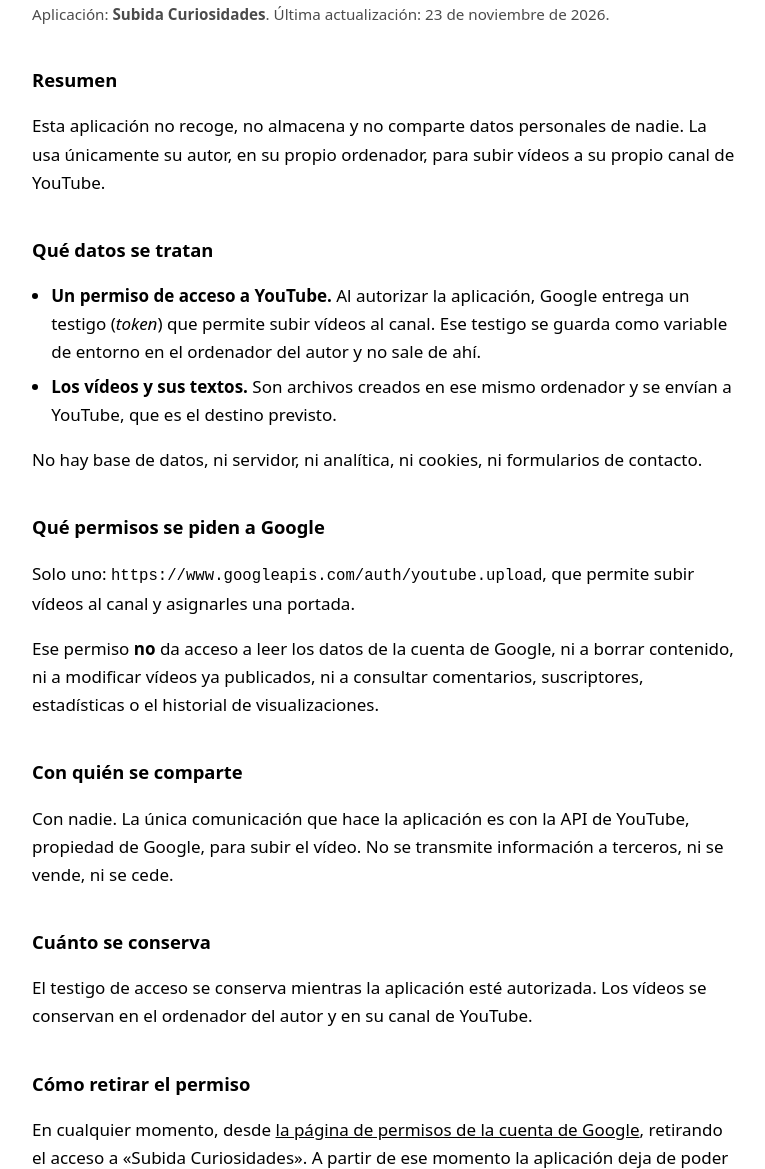
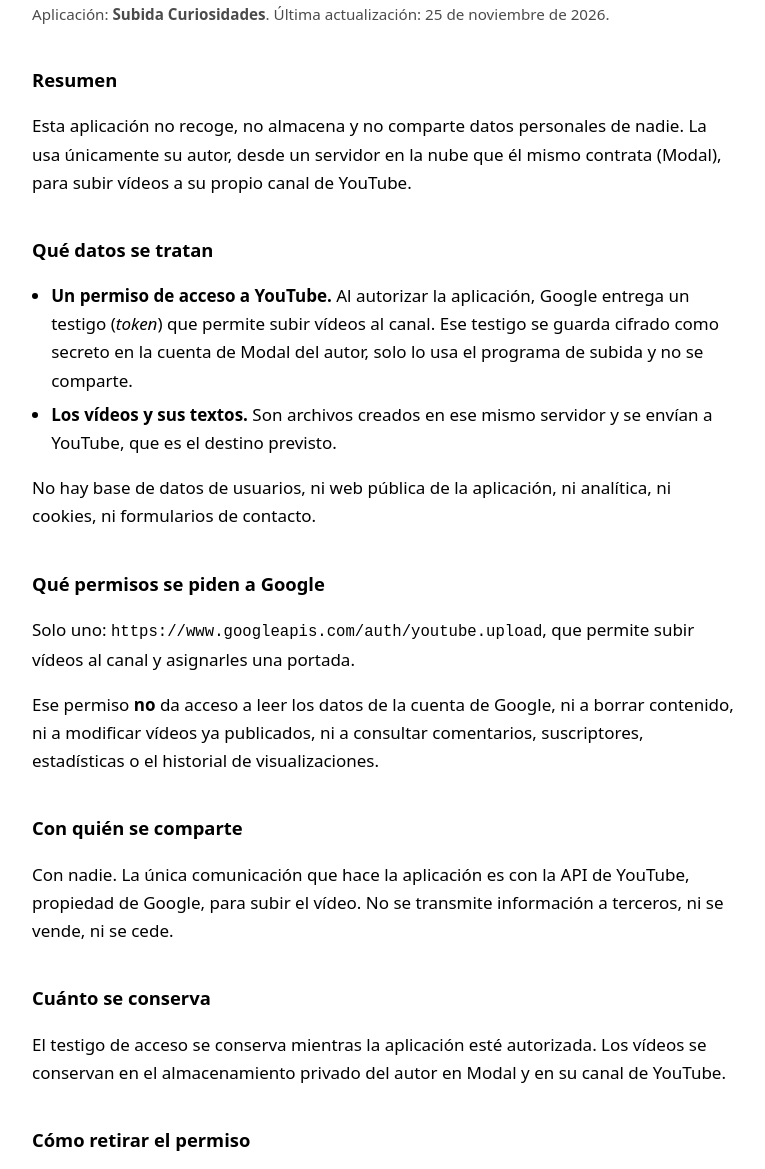
Before and after one commit to curiosidadesanimadas7-dot/curiosidadesanimadas7-dot.github.io, a plain HTML site: page privacidad.html in a window 1280 px wide. Shown: the part 108-1277 px from the top of the page, without its empty margins (256-1021 px from the left). Drawn offline with Linux system fonts and the light colour scheme.

Commit message:
Add files via upload

```diff
--- a/privacidad.html
+++ b/privacidad.html
@@ -22,28 +22,30 @@
 <body>
 
 <h1>Política de privacidad</h1>
-<p class="fecha">Aplicación: <strong>Subida Curiosidades</strong>. Última actualización: 23 de noviembre de 2026.</p>
+<p class="fecha">Aplicación: <strong>Subida Curiosidades</strong>. Última actualización: 25 de noviembre de 2026.</p>
 
 <h2>Resumen</h2>
 <p>
   Esta aplicación no recoge, no almacena y no comparte datos personales de nadie. La usa únicamente
-  su autor, en su propio ordenador, para subir vídeos a su propio canal de YouTube.
+  su autor, desde un servidor en la nube que él mismo contrata (Modal), para subir vídeos a su
+  propio canal de YouTube.
 </p>
 
 <h2>Qué datos se tratan</h2>
 <ul>
   <li>
     <strong>Un permiso de acceso a YouTube.</strong> Al autorizar la aplicación, Google entrega un
-    testigo (<em>token</em>) que permite subir vídeos al canal. Ese testigo se guarda como variable
-    de entorno en el ordenador del autor y no sale de ahí.
+    testigo (<em>token</em>) que permite subir vídeos al canal. Ese testigo se guarda cifrado como
+    secreto en la cuenta de Modal del autor, solo lo usa el programa de subida y no se comparte.
   </li>
   <li>
-    <strong>Los vídeos y sus textos.</strong> Son archivos creados en ese mismo ordenador y se
+    <strong>Los vídeos y sus textos.</strong> Son archivos creados en ese mismo servidor y se
     envían a YouTube, que es el destino previsto.
   </li>
 </ul>
 <p>
-  No hay base de datos, ni servidor, ni analítica, ni cookies, ni formularios de contacto.
+  No hay base de datos de usuarios, ni web pública de la aplicación, ni analítica, ni cookies, ni
+  formularios de contacto.
 </p>
 
 <h2>Qué permisos se piden a Google</h2>
@@ -66,7 +68,7 @@
 <h2>Cuánto se conserva</h2>
 <p>
   El testigo de acceso se conserva mientras la aplicación esté autorizada. Los vídeos se conservan
-  en el ordenador del autor y en su canal de YouTube.
+  en el almacenamiento privado del autor en Modal y en su canal de YouTube.
 </p>
 
 <h2>Cómo retirar el permiso</h2>
```
Also changed, not shown: index.html (+4 -4 lines).
